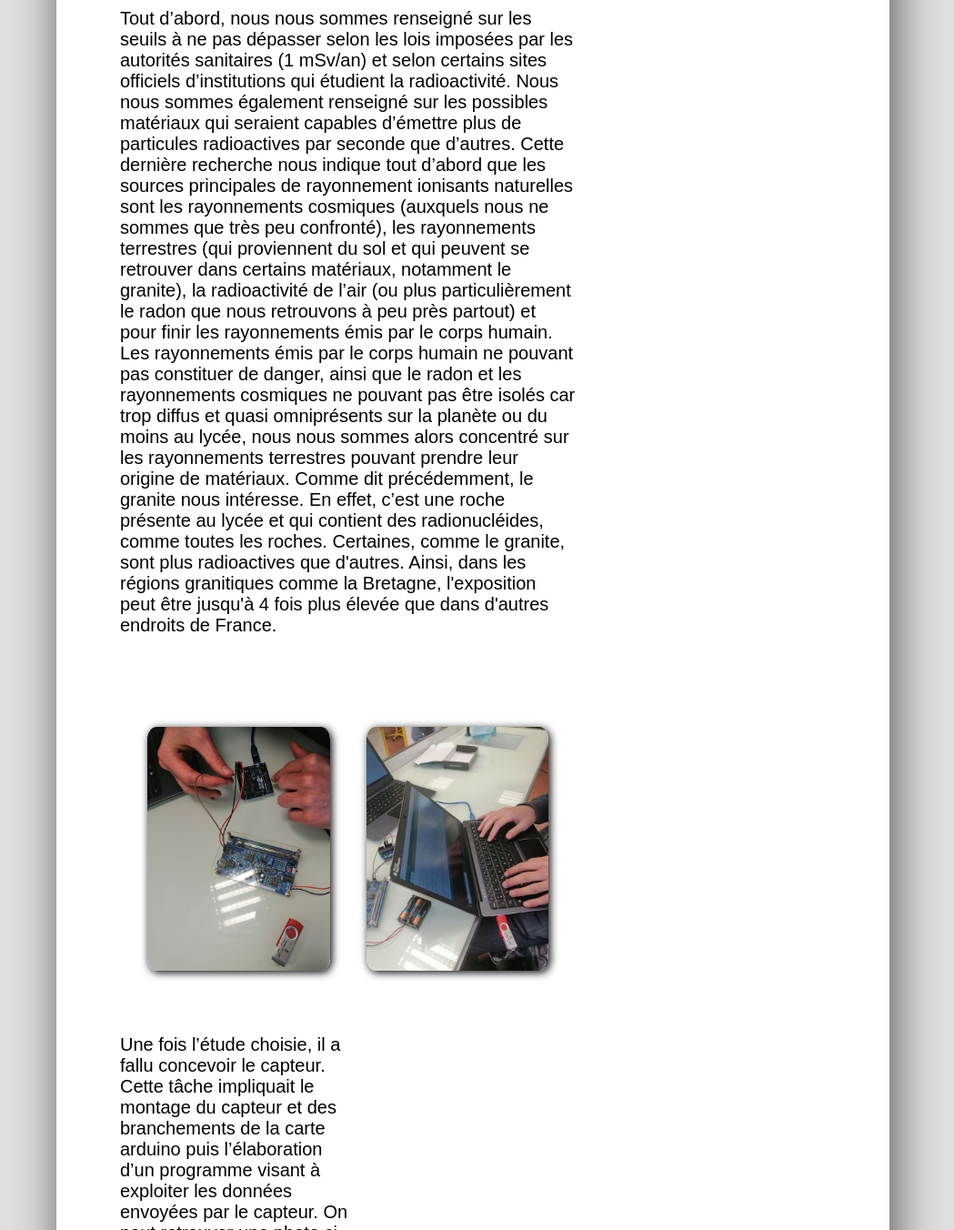
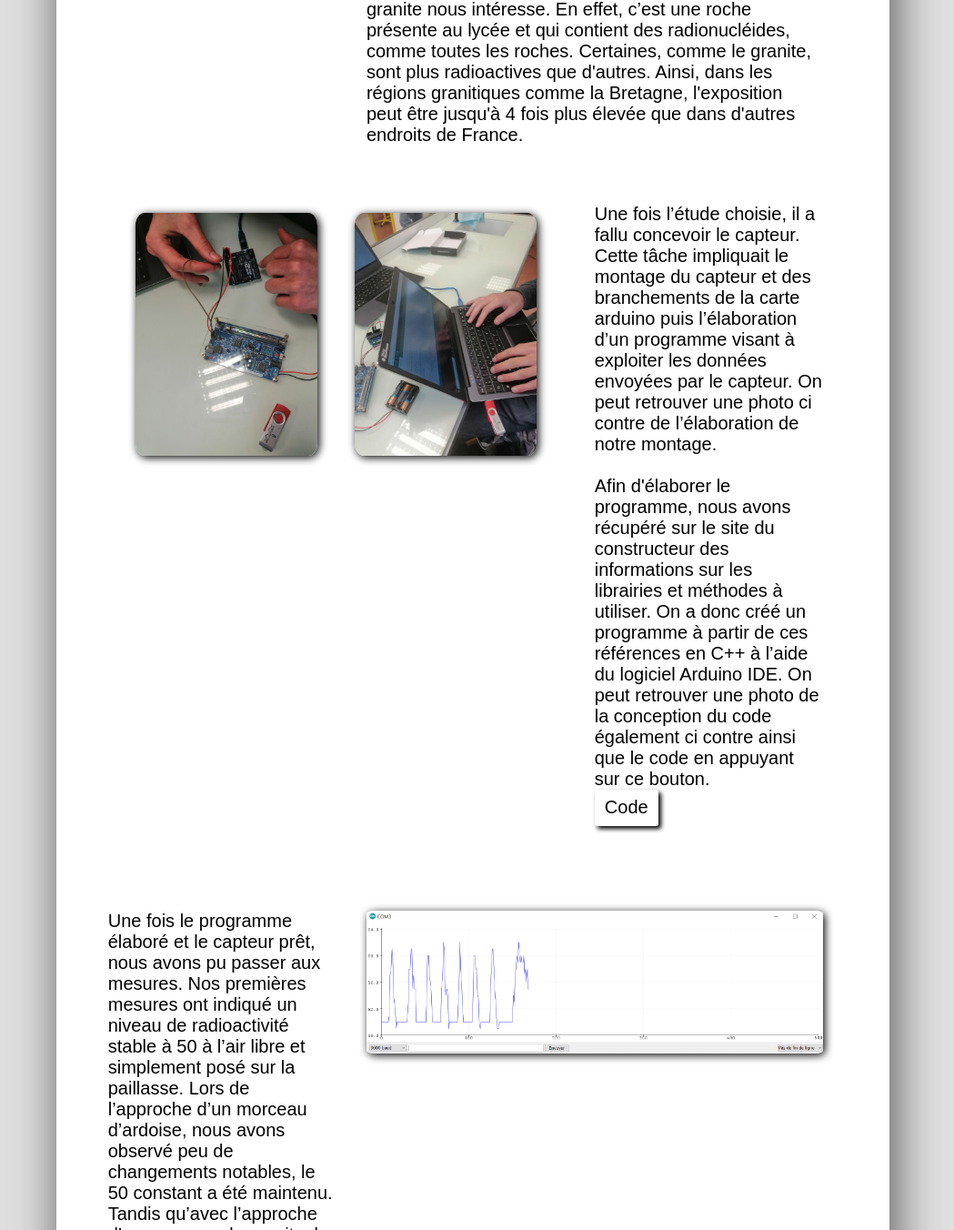
Before and after one commit to Flowsqy/PEN-Site, a plain HTML site: page index.html in a window 1280 px wide. Shown: the part 1448-2800 px from the top of the page at 91% size, without its empty margins (120-1169 px from the left). Drawn offline with Linux system fonts and the light colour scheme.

Commit message:
Fix fixex margin for responsive

```diff
--- a/css/style.css
+++ b/css/style.css
@@ -140,7 +140,7 @@ body
 .section-text
 {
     width: 60%;
-    padding: 30px;
+    padding: 2%;
     font-family: Arial, Helvetica, sans-serif;
     font-size: 20px;
 }
@@ -148,7 +148,7 @@ body
 .section-img
 {
     width: 30%;
-    margin: 30px;
+    margin: 2%;
     align-self: flex-start;
     border-radius: 2%;
     box-shadow: 2px 2px 10px black;
@@ -158,7 +158,7 @@ body
 .arduino-text
 {
     width: 30%;
-    padding: 30px;
+    padding: 2%;
     font-family: Arial, Helvetica, sans-serif;
     font-size: 20px;
 }
@@ -166,7 +166,7 @@ body
 .arduino-img-section
 {
     width: 60%;
-    margin: 30px;
+    margin: 2%;
     align-self: flex-start;
     display: flex;
     flex-wrap: wrap;
@@ -185,7 +185,7 @@ body
 .graphic-text
 {
     width: 30%;
-    padding: 30px;
+    padding: 2%;
     font-family: Arial, Helvetica, sans-serif;
     font-size: 20px;
 }
@@ -193,7 +193,7 @@ body
 .graphic-img
 {
     width: 60%;
-    margin: 30px;
+    margin: 2%;
     align-self: flex-start;
     border-radius: 2%;
     box-shadow: 2px 2px 10px black;
@@ -203,7 +203,7 @@ body
 .end-reflection-text
 {
     margin: 30px;
-    padding: 30px;
+    padding: 2%;
     font-family: Arial, Helvetica, sans-serif;
     font-size: 20px;
 }
```
